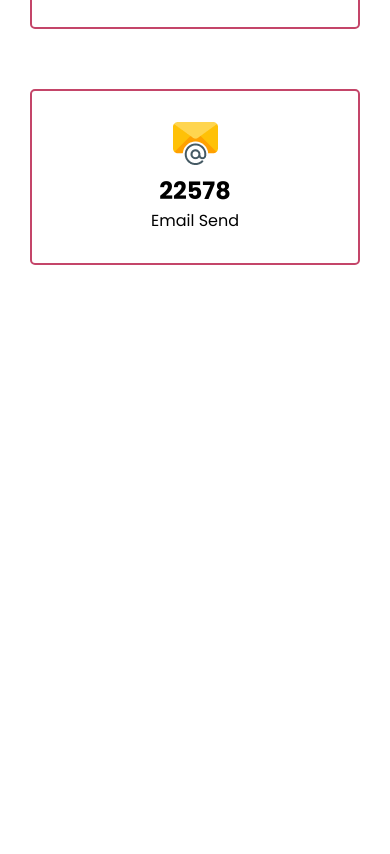
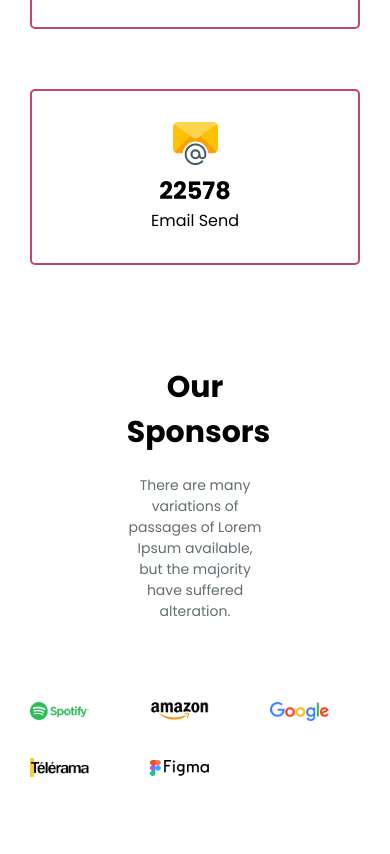
Before and after one commit to rohanhaque1/assignment-2, a plain HTML site: page index.html in a window 390 px wide. Shown: the part 5230-6084 px from the top of the page. Before the commit the page ends 5505 px from the top, so only its background shows below. Drawn offline with Linux system fonts and the light colour scheme.

Commit message:
sponsor section added

```diff
--- a/index.html
+++ b/index.html
@@ -158,7 +158,34 @@
 
 
         <!-- Sponsor Section -->
-        <section>
+        <section class="sponsor">
+
+            <div class="container">
+
+                <div class="sponsor-title">
+                    <h2>Our Sponsors</h2>
+                    <p>There are many variations of passages of Lorem Ipsum available, but the majority have suffered alteration.</p>
+                </div>
+
+                <div class="sponsor-container">
+                    <div class="sponsor-item">
+                        <img src="./images/sponsors/spotify.png" alt="">
+                    </div>
+                    <div class="sponsor-item">
+                        <img src="./images/sponsors/amazon.png" alt="">
+                    </div>
+                    <div class="sponsor-item">
+                        <img src="./images/sponsors/google.png" alt="">
+                    </div>
+                    <div class="sponsor-item">
+                        <img src="./images/sponsors/telerama.png" alt="">
+                    </div>
+                    <div class="sponsor-item">
+                        <img src="./images/sponsors/figma.png" alt="">
+                    </div>
+                </div>
+
+            </div>
 
         </section>
 
--- a/style.css
+++ b/style.css
@@ -189,11 +189,11 @@ nav ul li a {
 .skill-title {
     width: 50%;
 }
-.skill-title h2 {
+.skill-title h2, .sponsor-title h2 {
     font-size: 30px;
     margin: 20px 0;
 }
-.skill-title > p {
+.skill-title > p, .sponsor-title > p {
     font-size: 14px;
     color: #636e72;
     margin-bottom: 70px;
@@ -210,6 +210,25 @@ nav ul li a {
     padding: 30px;
     text-align: center;
 }
+
+
+
+/* Sponsor Section */
+
+.sponsor-title {
+    width: 35%;
+    margin: 80px auto;
+    text-align: center;
+}
+.sponsor-container {
+    display: grid;
+    grid-template-columns: repeat(5, 1fr);
+    gap: 60px;
+}
+.sponsor-item img {
+    width: 70%;
+}
+
 
 
 
@@ -276,6 +295,16 @@ nav ul li a {
         grid-template-columns: repeat(1, 1fr);
         padding: 0 30px;
     }
+    .sponsor-container {
+        grid-template-columns: repeat(3, 1fr);
+        gap: 30px;
+        padding: 0 30px;
+        margin: 60px 0;
+    }
+    .sponsor-item img {
+        width: 65%;
+    }
+
 }
 
 
@@ -327,6 +356,15 @@ nav ul li a {
         grid-template-columns: repeat(2, 1fr);
         padding: 0 30px;
     }
+    .sponsor-container {
+        grid-template-columns: repeat(3, 1fr);
+        gap: 30px;
+        padding: 0 30px;
+        margin: 60px 0;
+    }
+    .sponsor-item img {
+        width: 80%;
+    }
 }
 
 
@@ -370,4 +408,13 @@ nav ul li a {
         grid-template-columns: repeat(2, 1fr);
         padding: 0 30px;
     }
+    .sponsor-container {
+        grid-template-columns: repeat(4, 1fr);
+        gap: 30px;
+        padding: 0 30px;
+        margin: 60px 0;
+    }
+    .sponsor-item img {
+        width: 80%;
+    }
 }
```
